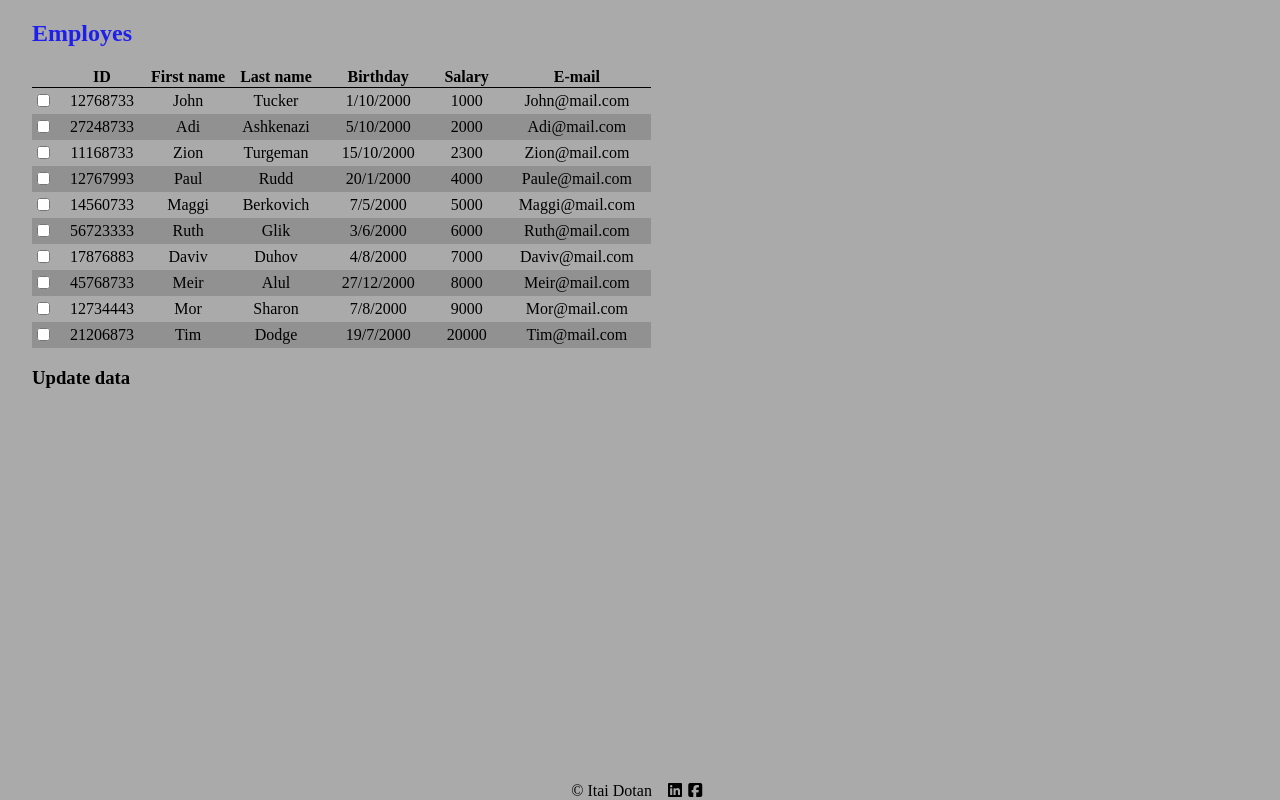
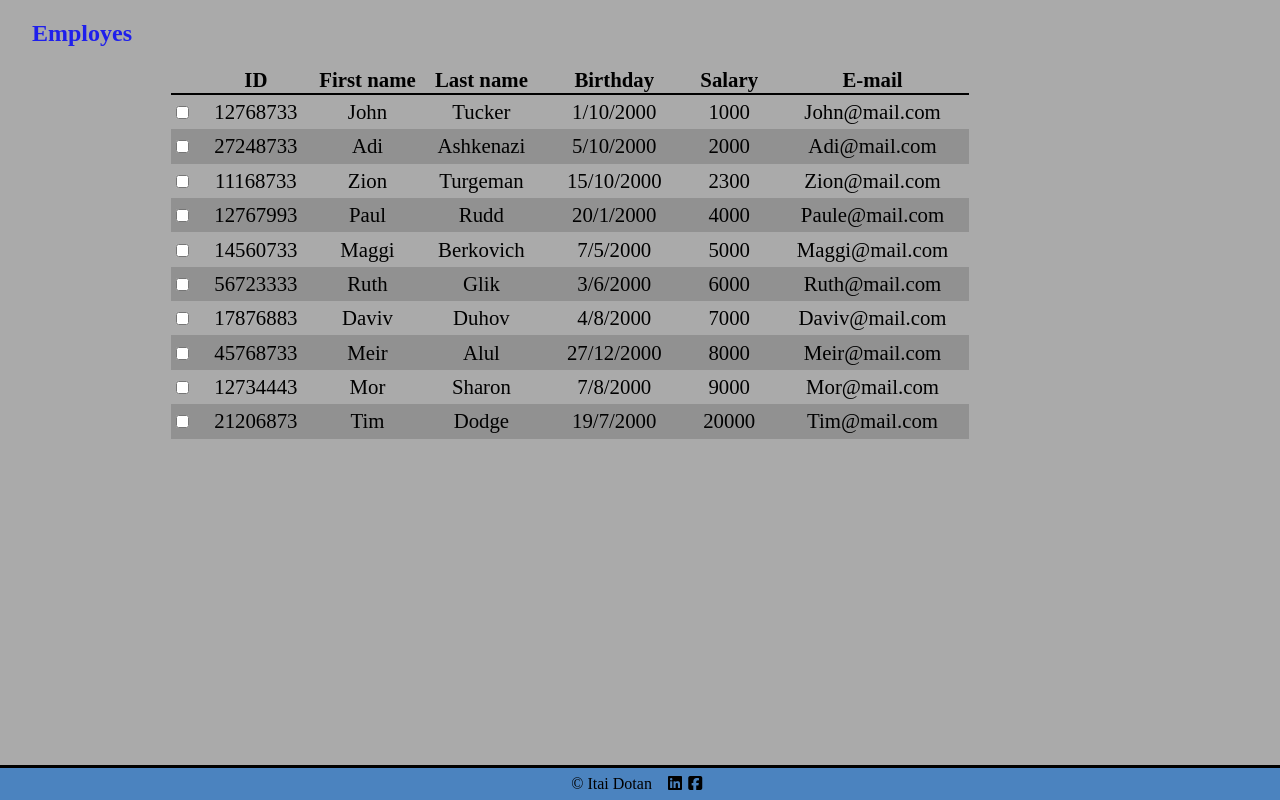
Before and after one commit to IDotan/angular-study, an Angular app in the folder class-app/: page / in a window 1280 px wide. Built offline with nearby package versions, Linux system fonts and the light colour scheme.

Commit message:
comp split and css update

```diff
--- a/class-app/src/app/app.module.ts
+++ b/class-app/src/app/app.module.ts
@@ -5,12 +5,14 @@ import { FormsModule } from '@angular/forms';
 import { AppComponent } from './app.component';
 import { EmployesComponent } from './employes/employes.component';
 import { FooterComponent } from './footer/footer.component';
+import { EmployeDetailsComponent } from './employe-details/employe-details.component';
 
 @NgModule({
   declarations: [
     AppComponent,
     EmployesComponent,
-    FooterComponent
+    FooterComponent,
+    EmployeDetailsComponent
   ],
   imports: [
     BrowserModule,
--- /dev/null
+++ b/class-app/src/app/employe-details/employe-details.component.css
@@ -0,0 +1,14 @@
+.selected_employ {
+    padding: 1em 2em;
+    background-color: #dbd2b3;
+    border: #000 dashed 0.2em;
+    border-radius: 10%;
+}
+
+#update_fileds>fieldset {
+    margin: 0;
+    display: flex;
+    justify-content: space-between;
+    align-items: center;
+    border: none;
+}
--- /dev/null
+++ b/class-app/src/app/employe-details/employe-details.component.html
@@ -0,0 +1,20 @@
+<div>
+    <div class="selected_employ" *ngIf="employee">
+        <h3>Update {{employee.fname | uppercase}} {{employee.lname | uppercase}}</h3>
+        <p>selected employ ID: {{employee.id}}</p>
+        <div id="update_fileds">
+            <fieldset>
+                <label for="fname">First name: </label>
+                <input type="text" id="fname" [(ngModel)]="employee.fname">
+            </fieldset>
+            <fieldset>
+                <label for="lname">Last name: </label>
+                <input type="text" id="lname" [(ngModel)]="employee.lname">
+            </fieldset>
+            <fieldset>
+                <label for="lname">E-mail: </label>
+                <input type="text" id="email" [(ngModel)]="employee.email">
+            </fieldset>
+        </div>
+    </div>
+</div>
--- /dev/null
+++ b/class-app/src/app/employe-details/employe-details.component.ts
@@ -0,0 +1,16 @@
+import { Component, OnInit, Input } from '@angular/core';
+import { Employes } from '../employes/employes';
+
+@Component({
+  selector: 'app-employe-details',
+  templateUrl: './employe-details.component.html',
+  styleUrls: ['./employe-details.component.css']
+})
+export class EmployeDetailsComponent implements OnInit {
+
+  constructor() { }
+
+  ngOnInit(): void {
+  }
+  @Input() employee?: Employes
+}
--- a/class-app/src/app/employes/employes.component.css
+++ b/class-app/src/app/employes/employes.component.css
@@ -5,6 +5,14 @@
 
 h2 {
     color: #1f1fec;
+}
+
+#emloyes_warpper {
+    max-width: 1400px;
+    margin: 0 auto;
+    display: flex;
+    justify-content: space-evenly;
+    font-size: 1.3em;
 }
 
 #employes_table {
@@ -42,3 +50,7 @@ h2 {
     position: absolute;
     right: 0;
 }
+
+#details_continer {
+    margin: auto 0;
+}
--- a/class-app/src/app/employes/employes.component.html
+++ b/class-app/src/app/employes/employes.component.html
@@ -1,5 +1,6 @@
 <section id="comp_section">
     <h2>Employes</h2>
+    <div id="emloyes_warpper">
         <table id="employes_table">
             <tr>
                 <th></th>
@@ -21,20 +22,6 @@
                 <td>{{employe.email}}</td>
             </tr>
         </table>
-
-
-    <div>
-        <h3>Update data</h3>
-        <div class="selected_employ" *ngIf="selected_employee">
-            <p>selected employ ID: {{selected_employee.id}}</p>
-            <label for="fname">First name: </label>
-            <input type="text" id="fname" [(ngModel)]="selected_employee.fname">
-            <br>
-            <label for="lname">Last name: </label>
-            <input type="text" id="lname" [(ngModel)]="selected_employee.lname">
-            <br>
-            <label for="lname">E-mail: </label>
-            <input type="text" id="email" [(ngModel)]="selected_employee.email">
-        </div>
+        <app-employe-details id="details_continer" [employee]="selected_employee"></app-employe-details>
     </div>
 </section>
--- a/class-app/src/app/footer/footer.component.css
+++ b/class-app/src/app/footer/footer.component.css
@@ -2,15 +2,17 @@
     position: absolute;
     bottom: 0;
     width: 100%;
-    text-align: center;
-}
-
-#copyright {
-    padding-right: 1em;
+    height: 2em;
+    background-color: #4b83bf;
+    display: flex;
+    justify-content: center;
+    align-items: center;
+    gap: 1em;
+    border-top: #000 solid 0.2em;
 }
 
 #footer>div {
-    display: inline-block;
+    height: max-content;
 }
 
 #footer_social_btns>span {
```
Also changed, not shown: 1 other file (tests, documents, lock files or other folders). Lines whose indentation alone changed are shown as unchanged.
